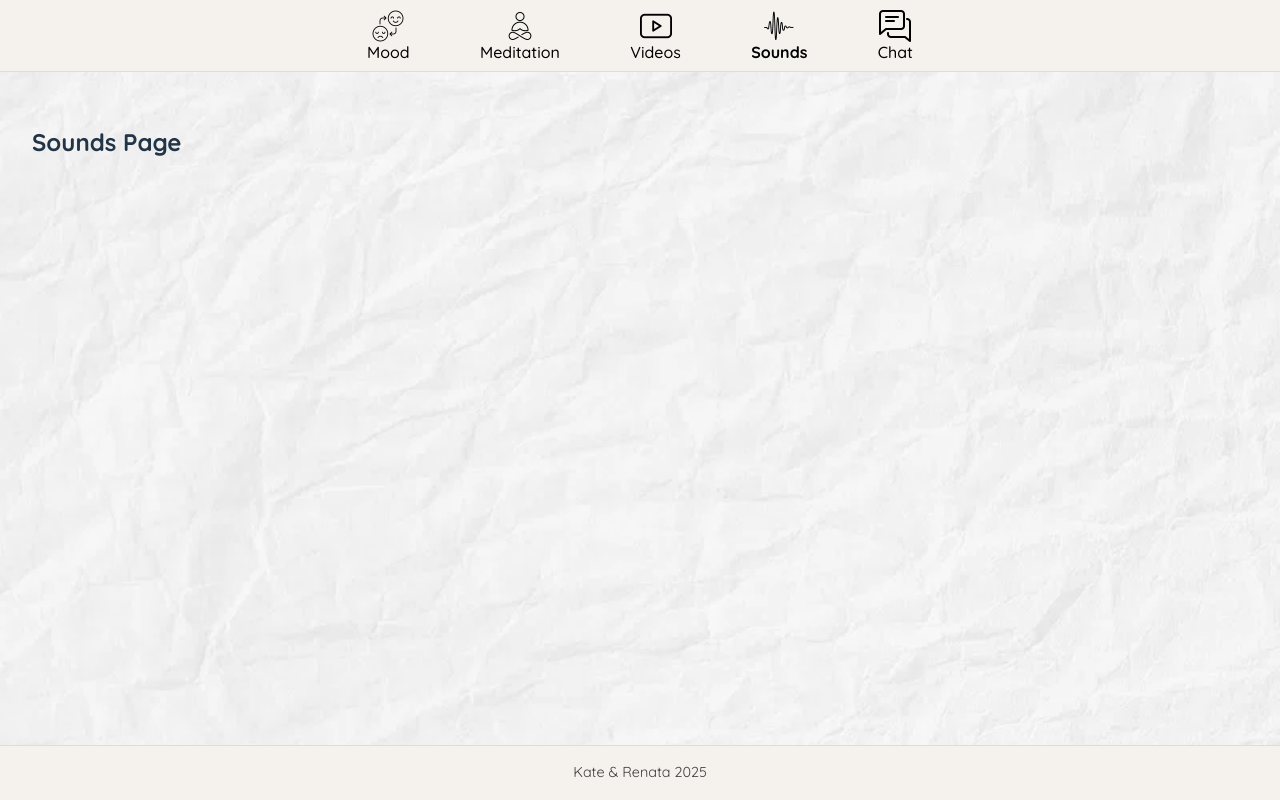
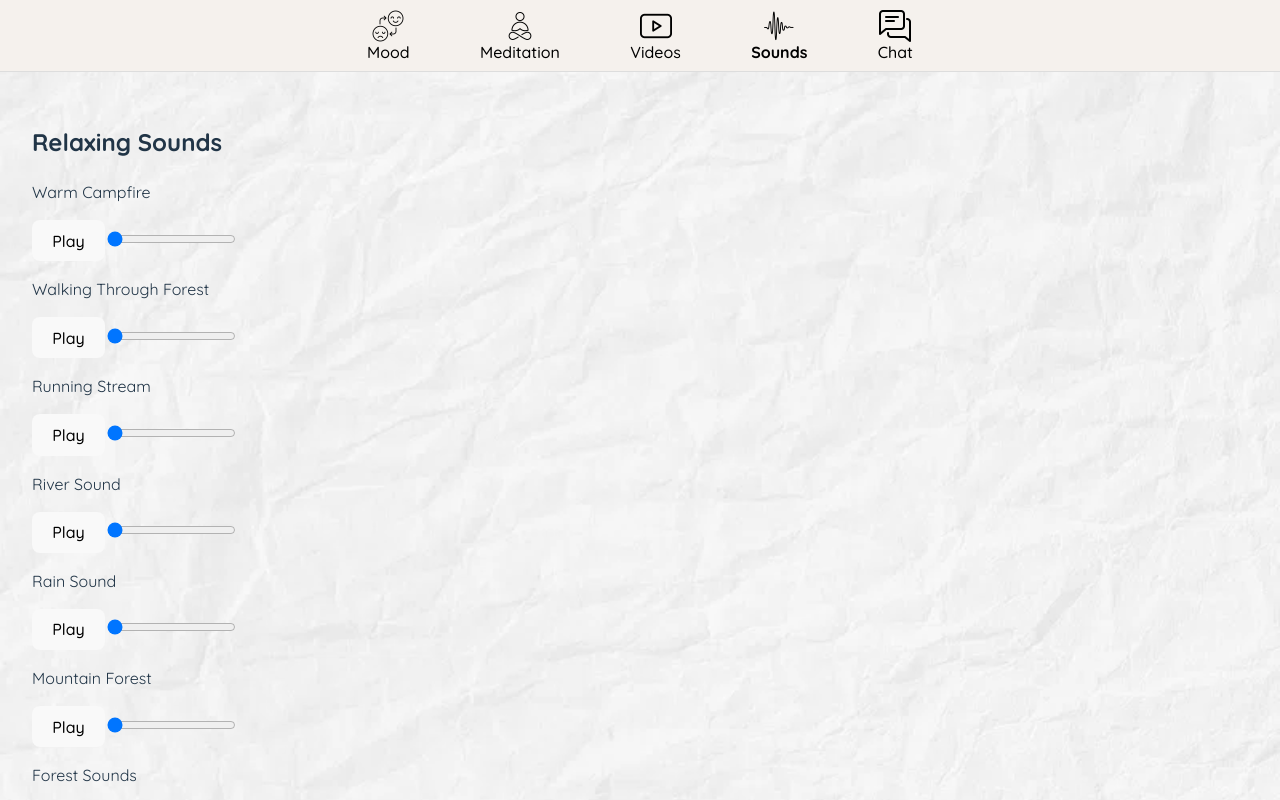
Before and after one commit to RenaSpb/calm-space, a React (Vite) app in the folder client/: page / in a window 1280 px wide. Both pictures are taken after a click on the button "Sounds". Shown: the top 800 px of the page. Built offline with nearby package versions, Linux system fonts and the light colour scheme.

Commit message:
Implemented SoundsPage.jsx component

```diff
--- a/client/src/Components/Sounds/SoundsPage.jsx
+++ b/client/src/Components/Sounds/SoundsPage.jsx
@@ -1,5 +1,168 @@
-import "./SoundsPage";
+import "./SoundsPage.css";
+import { useRef, useState, useEffect } from "react";
 
-export default function VideosPage() {
-  return <h2>Sounds Page</h2>;
+const sounds = [
+  {
+    id: 1,
+    title: "Warm Campfire",
+    src: "/sounds/warm-camp-fire-high-quality-176816.mp3",
+    loop: true
+  },
+  {
+    id: 2,
+    title: "Walking Through Forest",
+    src: "/sounds/slowly-walking-through-forest-audio_3-237672.mp3",
+    loop: true
+  },
+  {
+    id: 3,
+    title: "Running Stream",
+    src: "/sounds/running-stream-water-sound-239612.mp3",
+    loop: true
+  },
+  {
+    id: 4,
+    title: "River Sound",
+    src: "/sounds/river-sound-360204.mp3",
+    loop: true
+  },
+  {
+    id: 5,
+    title: "Rain Sound",
+    src: "/sounds/rain-sound-272604.mp3",
+    loop: true
+  },
+  {
+    id: 6,
+    title: "Mountain Forest",
+    src: "/sounds/mountain-forest-high-quality-sound-176826.mp3",
+    loop: true
+  },
+  {
+    id: 7,
+    title: "Forest Sounds",
+    src: "/sounds/forest-sounds-nature-233882.mp3",
+    loop: true
+  },
+  {
+    id: 8,
+    title: "Forest Ambience",
+    src: "/sounds/forest-ambience-296528.mp3",
+    loop: true
+  },
+  {
+    id: 9,
+    title: "Fire in Night Forest",
+    src: "/sounds/fire-in-the-night-forest-226199.mp3",
+    loop: true
+  },
+  {
+    id: 10,
+    title: "Frogs in Forest Water",
+    src: "/sounds/croaking-sound-of-frogs-in-the-forest-water-309353.mp3",
+    loop: true
+  },
+  {
+    id: 11,
+    title: "Cold Snowfall",
+    src: "/sounds/cold-snowfall-ambience-5-minutes-sound-effect-164512.mp3",
+    loop: true
+  },
+  {
+    id: 12,
+    title: "15 Minutes Rain",
+    src: "/sounds/15-minutes-of-rain-sound-for-relaxation-and-sleep-study-312863.mp3",
+    loop: true
+  }
+];
+
+export default function SoundsPage() {
+  return (
+    <div className="sounds-page">
+      <h2>Relaxing Sounds</h2>
+      <div className="sound-grid">
+        {sounds.map((sound) => (
+          <SoundPlayer
+            key={sound.id}
+            title={sound.title}
+            src={sound.src}
+            loop={sound.loop}
+          />
+        ))}
+      </div>
+    </div>
+  );
 }
+
+function SoundPlayer({ title, src, loop }) {
+  const audioRef = useRef(null);
+  const [isPlaying, setIsPlaying] = useState(false);
+  const [currentTime, setCurrentTime] = useState(0);
+  const [duration, setDuration] = useState(0);
+
+  const togglePlay = () => {
+    const audio = audioRef.current;
+    if (!audio) return;
+
+    if (audio.paused) {
+      audio
+        .play()
+        .then(() => setIsPlaying(true))
+        .catch((err) => {
+          if (err.name !== "AbortError") {
+            console.error(`Playback error:`, err);
+          }
+        });
+    } else {
+      audio.pause();
+    }
+  };
+
+  useEffect(() => {
+    const audio = audioRef.current;
+    if (!audio) return;
+
+    const updateTime = () => setCurrentTime(audio.currentTime);
+    const setAudioDuration = () => setDuration(audio.duration);
+    const handlePause = () => setIsPlaying(false);
+    const handleEnded = () => setIsPlaying(false);
+
+    audio.addEventListener("timeupdate", updateTime);
+    audio.addEventListener("loadedmetadata", setAudioDuration);
+    audio.addEventListener("pause", handlePause);
+    audio.addEventListener("ended", handleEnded);
+
+    return () => {
+      audio.removeEventListener("timeupdate", updateTime);
+      audio.removeEventListener("loadedmetadata", setAudioDuration);
+      audio.removeEventListener("pause", handlePause);
+      audio.removeEventListener("ended", handleEnded);
+    };
+  }, []);
+
+  const handleSeek = (e) => {
+    const audio = audioRef.current;
+    audio.currentTime = parseFloat(e.target.value);
+  };
+
+  return (
+    <div className="sound-item">
+      <p>{title}</p>
+      <button onClick={togglePlay} className="sound-button">
+        {isPlaying ? "Pause" : "Play"}
+      </button>
+
+      <input
+        type="range"
+        min="0"
+        max={duration}
+        step="0.1"
+        value={currentTime}
+        onChange={handleSeek}
+        className="progress-bar"
+      />
+
+      <audio ref={audioRef} src={src} loop={loop} />
+    </div>
+  );
+}
```
